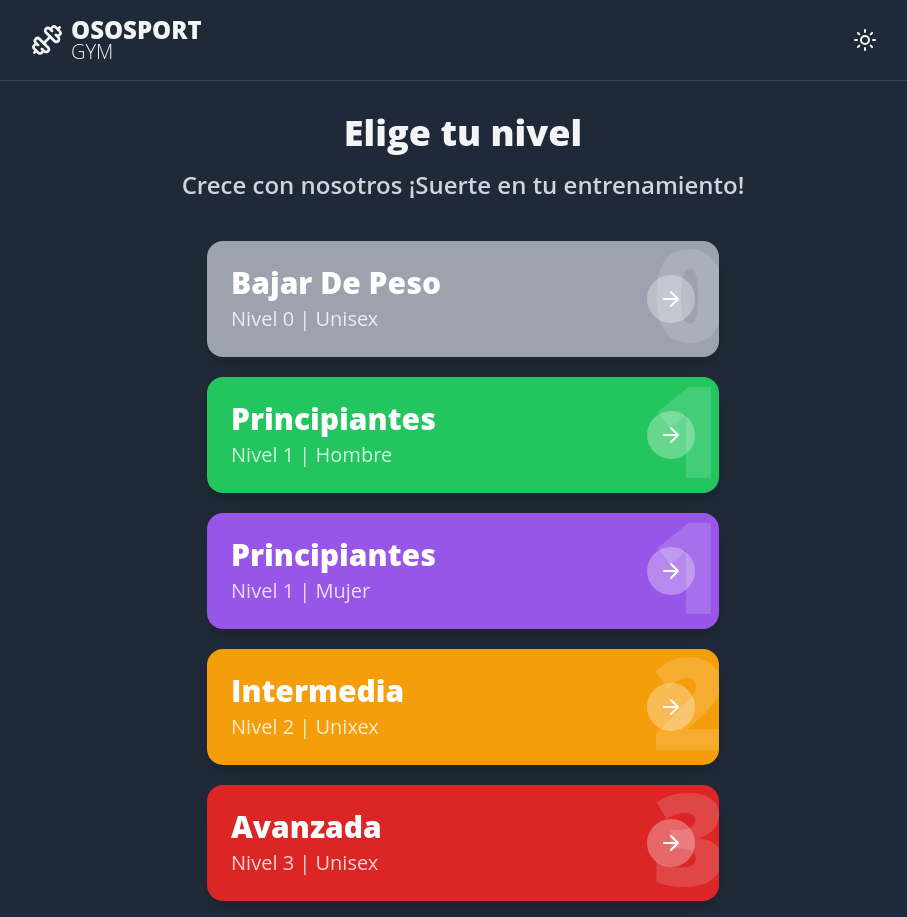
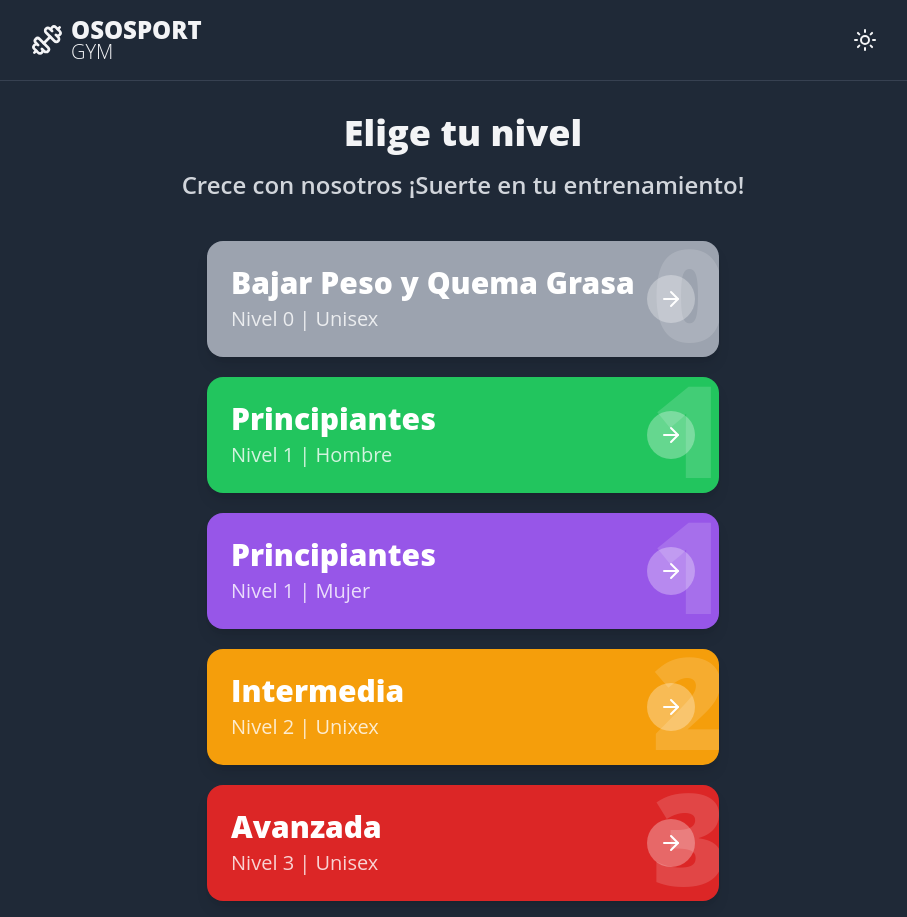
Before and after one commit to YerayPadial/OsoSport, a React (Vite) app in the folder guia/: page / in a window 1280 px wide. Shown: the whole page, without its empty margins (177-1084 px from the left). Built offline with nearby package versions, Linux system fonts and the light colour scheme.

Commit message:
feat: Added new routine

```diff
--- a/guia/src/components/ui/DayCard.jsx
+++ b/guia/src/components/ui/DayCard.jsx
@@ -19,14 +19,18 @@ const colorClasses = {
     border: "border-nivel-3-claro dark:border-nivel-3-oscuro",
     text: "text-nivel-3-claro dark:text-nivel-3-oscuro",
   },
+  5: {
+    border: "border-nivel-0-claro dark:border-nivel-0-oscuro",
+    text: "text-nivel-0-claro dark:text-nivel-0-oscuro",
+  },
   //El id 5 y 6 en las day card, queda reservado para mi otro data de dietas con id 5 y 6
   //no colisiona con exercise list ni mi otro data porque solo se usa en  rutinas, en cambio dayCard se usa en ambas para definir dias
   // estan todas las tarjetas aunque algunas como la 1, 2 y 7 no tienen dias pero las dejo por si en un futuro quiero agregar dias a esas rutinas
-  5: {
+  11: {
     border: "border-dieta-ganar-claro dark:border-dieta-ganar-oscuro",
     text: "text-dieta-ganar-claro dark:text-dieta-ganar-oscuro",
   },
-  6: {
+  9: {
     border: "border-dieta-perder-claro dark:border-dieta-perder-oscuro",
     text: "text-dieta-perder-claro dark:text-dieta-perder-oscuro",
   },
--- a/guia/src/data/dietas.json
+++ b/guia/src/data/dietas.json
@@ -1,7 +1,7 @@
 {
   "planes": [
     {
-      "id": 5,
+      "id": 9,
       "nombre": "Ganar Peso",
       "descripcion": "Dieta de superávit calórico (Hipertrofia)",
       "dias": [
@@ -133,7 +133,7 @@
       ]
     },
     {
-      "id": 6,
+      "id": 10,
       "nombre": "Perder Peso",
       "descripcion": "Déficit calórico y alta proteína (Definición)",
       "dias": [
--- a/guia/src/data/rutinas.json
+++ b/guia/src/data/rutinas.json
@@ -1,21 +1,25 @@
 {
-  "version": "1.0.0",
-  "updated_at": "2025-10-22",
+  "version": "1.2.0",
+  "updated_at": "2026-04-14",
   "niveles": [
       {
       "id": 5,
       "dificultad": "0",
       "sexo": "Unisex",
-      "nombre": "Bajar De Peso",
-      "slug": "bajar-de-peso",
+      "nombre": "Bajar Peso y Quema Grasa",
+      "slug": "bajar-peso-quema-grasa",
       "duracion": "3 meses",
-      "estructura": "Full Body",
-      "notas": ["El objetivo es mejorar la forma física general y fortalecer el core. ",
-      "Es un circuito de ejercicios aeróbicos que se realizará de 2 a 5 veces."],
+      "estructura": "Dividida (Opciones de Cardio)",
+      "notas": [
+        "Opción Bajar de Peso: Circuito aeróbico para mejorar la forma física general y fortalecer el core (realizar de 2 a 5 veces).",
+        "Opción Quema Grasa (HIIT): Hazlo 3-4 veces por semana después de tu entrenamiento principal.",
+        "En la cinta, cada nivel extra de inclinación aumenta la quema de calorías un 4% aprox."
+      ],
       "ejercicios": [
         {
-          "id": "n4_01",
+          "id": "n5_01",
           "numero": 1,
+          "dia": "Bajar de Peso",
           "nombre": "Cinta",
           "nombreCorto": "Cinta",
           "musculo": "Full body",
@@ -23,12 +27,13 @@
           "specs": "3 min a 5 min",
           "video": "/videos/cinta-2.mp4",
           "thumbnail": "/thumbnails/cinta-2.png",
-          "descripcion": "Rutina completa para bajar de peso.",
+          "descripcion": "Circuito de ejercicios aeróbicos para mejorar la forma física general.",
           "consejos": ["Mantén la mirada al frente y los hombros relajados. Evita sujetarte de los pasamanos para aumentar la activación del core y el gasto calórico."]
         },
-           {
-          "id": "n4_02",
+        {
+          "id": "n5_02",
           "numero": 2,
+          "dia": "Bajar de Peso",
           "nombre": "Eliptica",
           "nombreCorto": "Eliptica",
           "musculo": "Full body",
@@ -36,12 +41,13 @@
           "specs": "3 min a 5 min",
           "video": "/videos/eliptica-2.mp4",
           "thumbnail": "/thumbnails/eliptica-2.png",
-          "descripcion": "Rutina completa para bajar de peso.",
+          "descripcion": "Circuito de ejercicios aeróbicos para mejorar la forma física general.",
           "consejos": ["Mantén los talones pegados a los pedales para activar los glúteos. Usa los bastones móviles con fuerza para trabajar también la espalda y los brazos."]
         },
-           {
-          "id": "n4_03",
+        {
+          "id": "n5_03",
           "numero": 3,
+          "dia": "Bajar de Peso",
           "nombre": "SkiErg",
           "nombreCorto": "Ski",
           "musculo": "Full body",
@@ -49,12 +55,13 @@
           "specs": "3 min a 5 min",
           "video": "/videos/skierg-2.mp4",
           "thumbnail": "/thumbnails/skierg-2.png",
-          "descripcion": "Rutina completa para bajar de peso.",
+          "descripcion": "Circuito de ejercicios aeróbicos para mejorar la forma física general.",
           "consejos": ["Extiéndete por completo arriba y usa tu peso corporal al bajar. La fuerza debe nacer de una contracción abdominal explosiva, no solo de tirar con los brazos."]
         },
-           {
-          "id": "n4_04",
+        {
+          "id": "n5_04",
           "numero": 4,
+          "dia": "Bajar de Peso",
           "nombre": "Air Bike",
           "nombreCorto": "Air Bike",
           "musculo": "Full body",
@@ -62,12 +69,13 @@
           "specs": "3 min a 5 min",
           "video": "/videos/air-bike-2.mp4",
           "thumbnail": "/thumbnails/air-bike-2.png",
-          "descripcion": "Rutina completa para bajar de peso.",
+          "descripcion": "Circuito de ejercicios aeróbicos para mejorar la forma física general.",
           "consejos": ["No solo pedalees: empuja y tracciona con los brazos agresivamente. La resistencia de la máquina aumenta cuanto más rápido te mueves, así que mantén el ritmo."]
         },
-           {
-          "id": "n4_05",
+        {
+          "id": "n5_05",
           "numero": 5,
+          "dia": "Bajar de Peso",
           "nombre": "Ergometro",
           "nombreCorto": "Ergometro",
           "musculo": "Full body",
@@ -75,8 +83,28 @@
           "specs": "3 min a 5 min",
           "video": "/videos/ergometro-2.mp4",
           "thumbnail": "/thumbnails/ergometro-2.png",
-          "descripcion": "Rutina completa para bajar de peso.",
+          "descripcion": "Circuito de ejercicios aeróbicos para mejorar la forma física general.",
           "consejos": ["Sigue la secuencia: Piernas, cuerpo, brazos. Empuja fuerte con los pies antes de inclinarte atrás y tirar del manillar hacia la boca del estómago."]
+        },
+        {
+          "id": "n5_06",
+          "numero": 1,
+          "dia": "Quema Grasa",
+          "nombre": "HIIT en Cinta (Intervalos)",
+          "nombreCorto": "Cinta HIIT",
+          "musculo": "Cardio",
+          "grupoMuscular": "Cardio",
+          "specs": "25 min",
+          "video": "/videos/cinta-2.mp4",
+          "thumbnail": "/thumbnails/cinta-2.png",
+          "descripcion": "El truco de cardio que te hará perder grasa el triple de rápido.",
+          "consejos": [
+            "Min 1-5: Inclinación 5 | Velocidad 3",
+            "Min 5-10: Inclinación 8 | Velocidad 3.8",
+            "Min 10-15: Inclinación 11 | Velocidad 4",
+            "Min 15-20: Inclinación 9 | Velocidad 3",
+            "Min 20-25: Inclinación 12 | Velocidad 4"
+          ]
         }
       ]
     },
--- a/guia/src/screens/DietasPlanScreen.jsx
+++ b/guia/src/screens/DietasPlanScreen.jsx
@@ -13,7 +13,6 @@ const DietasPlanScreen = ({ navigation, onSelectDay, onGoBack }) => {
   const planActual = dietasData.planes.find((p) => p.id === navigation.planId);
 
   if (!planActual) {
-    // ... (Manejo de error igual que en LevelScreen)
     return <div>Error: Plan no encontrado</div>;
   }
 
--- a/guia/src/screens/HomeScreen.jsx
+++ b/guia/src/screens/HomeScreen.jsx
@@ -5,7 +5,7 @@ import { Dumbbell } from "lucide-react";
 
 const HomeScreen = ({ onSelectLevel }) => {
   // Lista de IDs que quieres mostrar
-  const idsVisibles = [1, 2, 3, 4, 5];
+  const idsVisibles = [1, 2, 3, 4, 5, 6];
 
   return (
     <div className="bg-fondo-claro dark:bg-fondo-oscuro min-h-screen p-4 pt-8">
```
